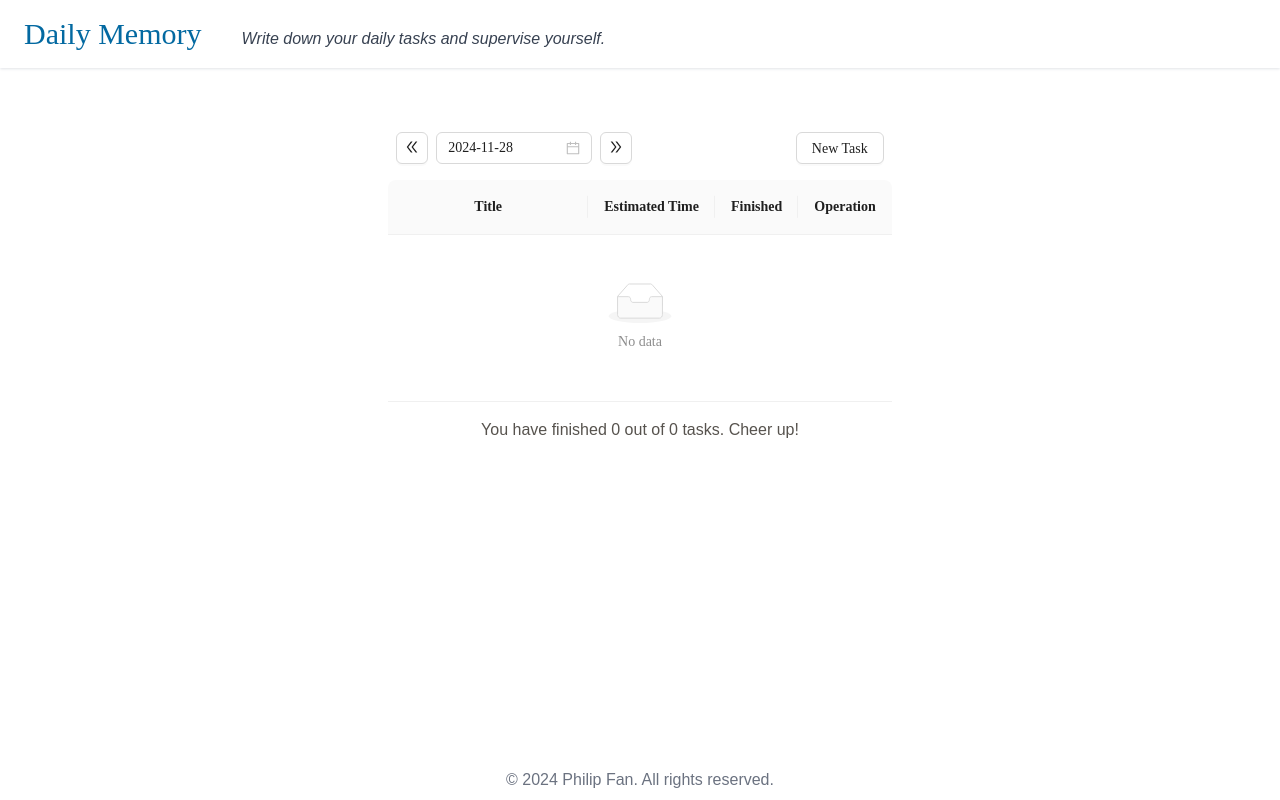
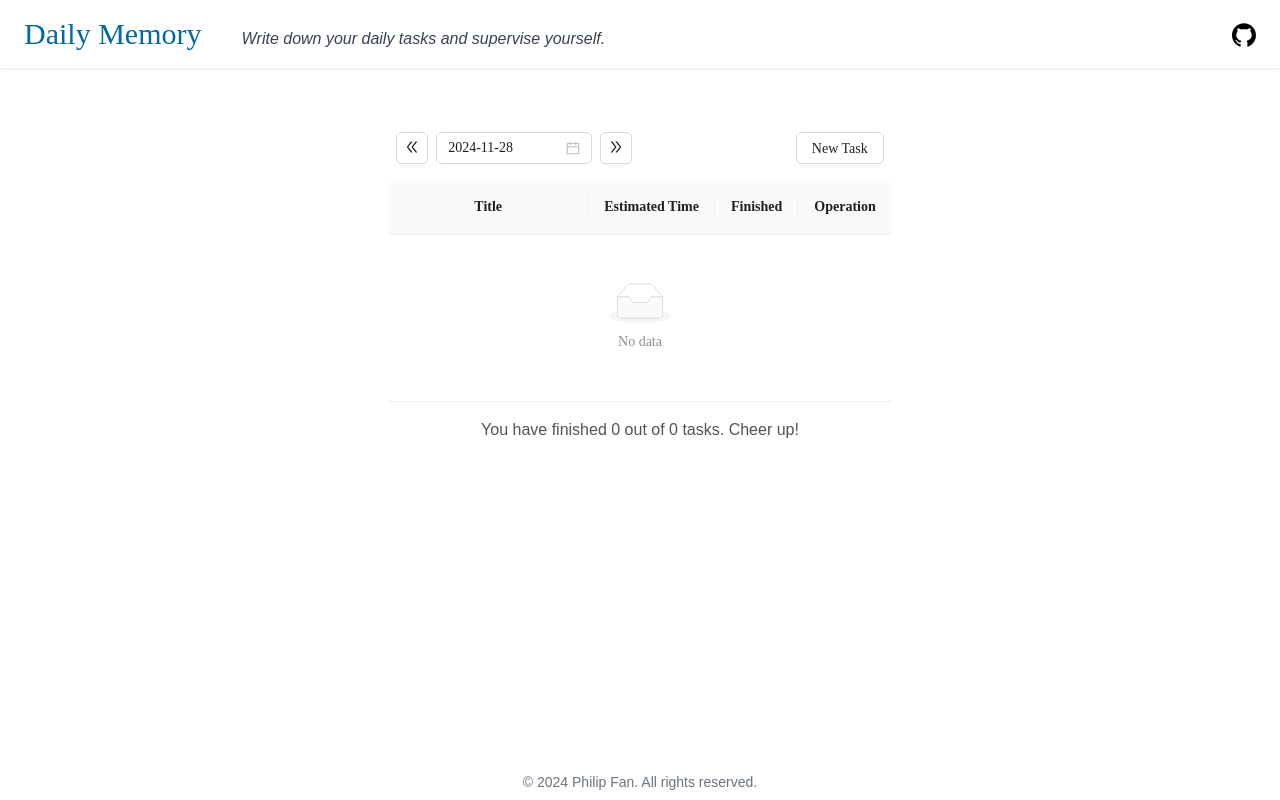
Before and after one commit to fanyf22/daily-memory, a React (Vite) app: page / in a window 1280 px wide. Built offline with nearby package versions, Linux system fonts and the light colour scheme.

Commit message:
Add GitHub link

```diff
--- a/src/app/layout.tsx
+++ b/src/app/layout.tsx
@@ -1,3 +1,4 @@
+import { GithubOutlined } from "@ant-design/icons";
 import { ConfigProvider } from "antd";
 import { FC } from "react";
 import { Outlet } from "react-router";
@@ -16,13 +17,17 @@ const RootLayout: FC = () => {
             <p className="italic text-gray-700 font-sans">
               Write down your daily tasks and supervise yourself.
             </p>
+            <div className="flex-1"></div>
+            <a target="_blank" href="https://github.com/fanyf22/daily-memory.git">
+              <GithubOutlined style={{ fontSize: "1.5rem" }} />
+            </a>
           </div>
         </header>
         <main className="flex-1">
           <Outlet />
         </main>
         <footer className="pb-2">
-          <p className="text-center text-gray-500">
+          <p className="text-center text-sm text-gray-500">
             &copy; {new Date().getFullYear()} Philip Fan. All rights reserved.
           </p>
         </footer>
```
